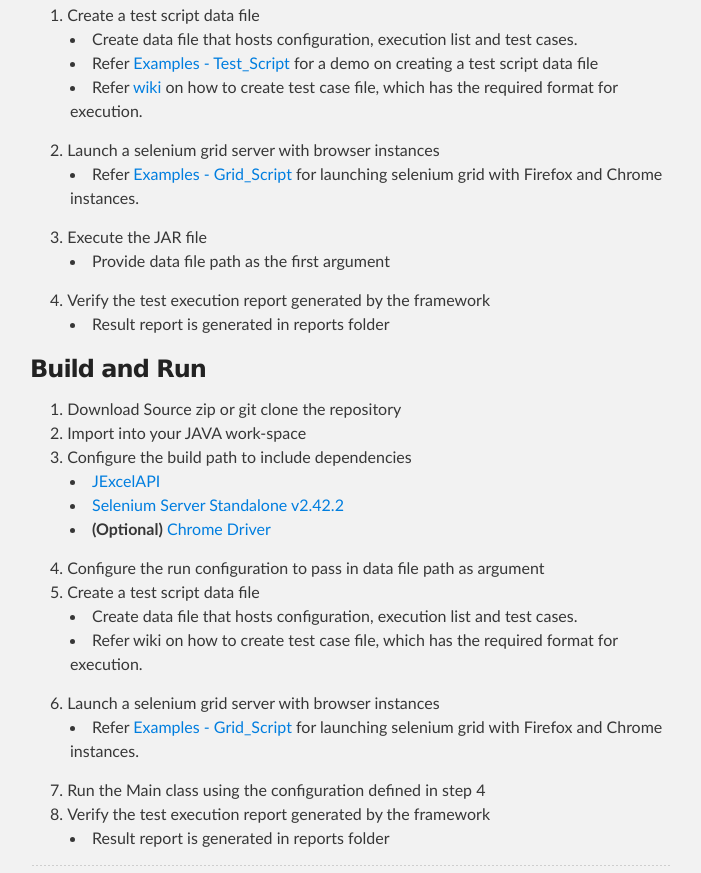
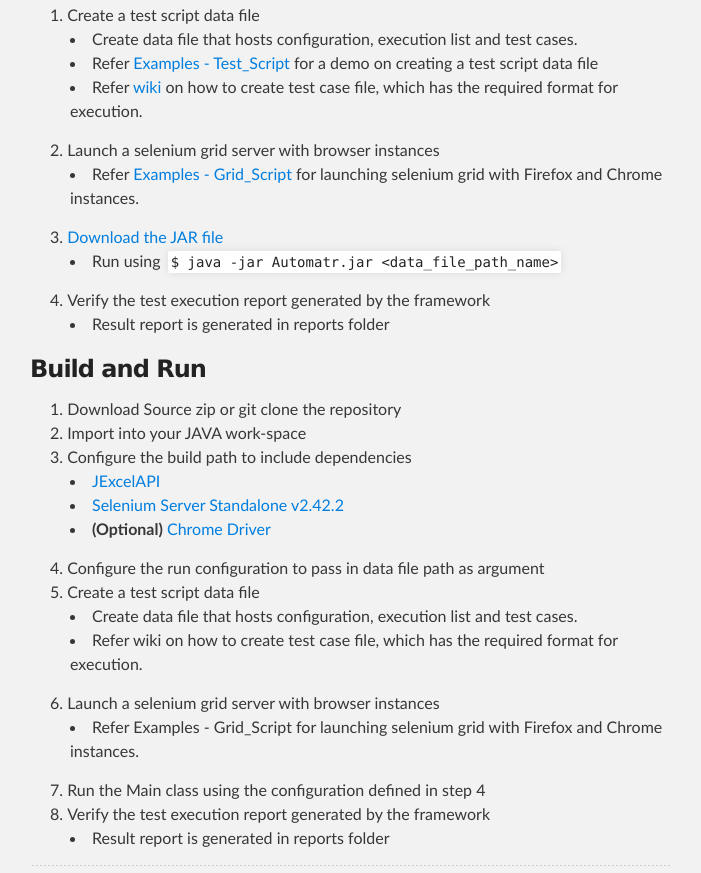
Before and after one commit to vageeshb/Automatr, a plain HTML site: page index.html in a window 1280 px wide. Shown: the part 573-1446 px from the top of the page, without its empty margins (290-991 px from the left). Drawn offline with Linux system fonts and the light colour scheme.

```diff
--- a/index.html
+++ b/index.html
@@ -59,10 +59,12 @@
 <li>Refer <a href="https://github.com/vageeshb/Automatr/tree/master/Examples/Grid_Script">Examples - Grid_Script</a> for launching selenium grid with Firefox and Chrome instances.</li>
 </ul>
 </li>
-<li>Execute the JAR file
+<li>
+<a href="https://github.com/vageeshb/Automatr/blob/master/Automatr.jar">Download the JAR file</a>
 
 <ul>
-<li>Provide data file path as the first argument</li>
+<li>Run using <code>$ java -jar Automatr.jar &lt;data_file_path_name&gt;</code>
+</li>
 </ul>
 </li>
 <li>Verify the test execution report generated by the framework
@@ -98,7 +100,7 @@
 <li>Launch a selenium grid server with browser instances
 
 <ul>
-<li>Refer <a href="https://github.com/vageeshb/Automatr/tree/master/Examples/Grid_Script">Examples - Grid_Script</a> for launching selenium grid with Firefox and Chrome instances.</li>
+<li>Refer Examples - Grid_Script for launching selenium grid with Firefox and Chrome instances.</li>
 </ul>
 </li>
 <li>Run the Main class using the configuration defined in step 4</li>
@@ -284,6 +286,7 @@
 <ul>
 <li>[New Feature] : All the elements will now be looked up from Object Repository sheet</li>
 <li>[Enhancement] : Documenting methods</li>
+<li>[Enhancement] : Restructuring packages</li>
 </ul>
 </li>
 <li>
```
Also changed, not shown: params.json (+1 -1 lines).
